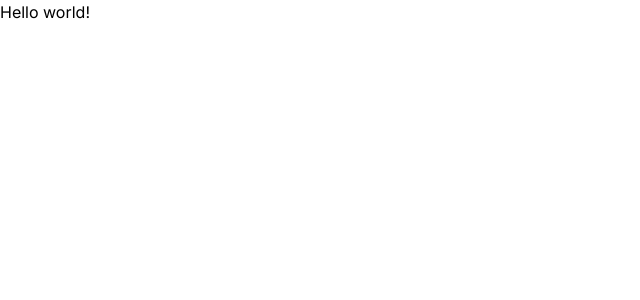
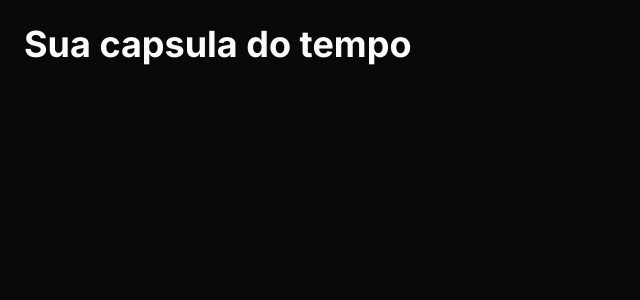
Before and after one commit to myguelangello/timeline-web, a Next.js app: page / in a window 1280 px wide. Shown: the top 300 px of the page, without its empty margins (0-640 px from the left). Built offline with nearby package versions, Linux system fonts and the light colour scheme.

Commit message:
Setup Base Front-end

```diff
--- a/package.json
+++ b/package.json
@@ -21,5 +21,9 @@
     "react-dom": "18.2.0",
     "tailwindcss": "3.3.2",
     "typescript": "5.0.4"
+  },
+  "devDependencies": {
+    "@rocketseat/eslint-config": "^1.2.0",
+    "prettier-plugin-tailwindcss": "^0.3.0"
   }
 }
--- a/src/app/ignite/page.tsx
+++ /dev/null
@@ -1,7 +0,0 @@
-
-
-export default function Ignite() {
-  return (
-    <h2>Page Ignite</h2>
-  )
-}
--- a/src/app/page.tsx
+++ b/src/app/page.tsx
@@ -1,9 +1,7 @@
-import { Button } from "@/components/Button";
-
 export default function Home() {
   return (
-    <h1>
-      Hello world!
-    </h1>
+    <div className="h-screen bg-zinc-950 p-6 text-zinc-50">
+      <h1 className="text-4xl font-bold">Sua capsula do tempo</h1>
+    </div>
   )
 }
--- a/src/components/Button.tsx
+++ /dev/null
@@ -1,15 +0,0 @@
-const styles = {
-  color: '#f00'
-}
-
-interface ButtonProps {
-  title: string
-}
-
-export function Button(props: ButtonProps) {
-  return (
-    <p>
-      {props.title}
-    </p>
-  )
-}
```
Also changed, not shown: src/app/layout.tsx (+2 -5 lines), .eslintrc.json, 2 other files (tests, documents, lock files or other folders).
